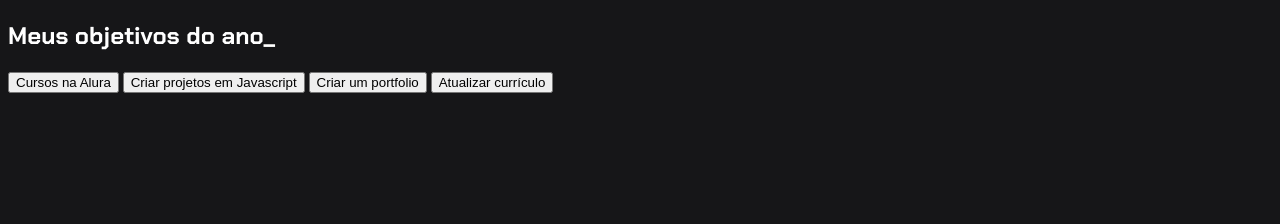
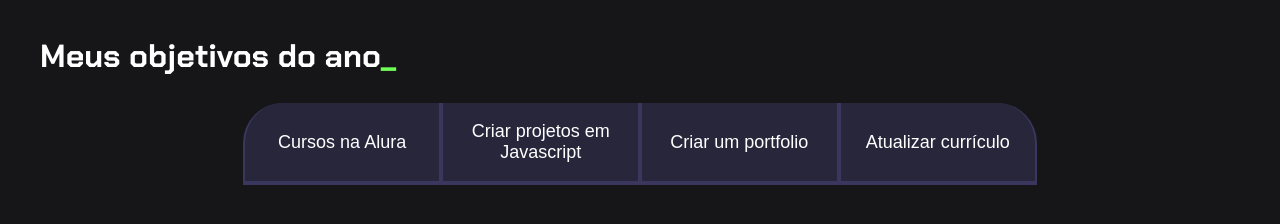
Before and after one commit to Matheus2Arthur/-3C-MAT, a plain HTML site: page index.html in a window 1280 px wide. Drawn offline with Linux system fonts and the light colour scheme.

Commit message:
Add files via upload

```diff
--- a/index.html
+++ b/index.html
@@ -8,7 +8,7 @@
 </head>
 <body>
     <section class="conteudo-principal">
-        <h2 class="titulo-principal">Meus objetivos do ano_</h2>
+        <h2 class="titulo-principal">Meus objetivos do ano<span>_</span></h2>
         <div class="botoes">
             <button class="botao">Cursos na Alura</button>
             <button class="botao">Criar projetos em Javascript</button>
--- a/style.css
+++ b/style.css
@@ -14,3 +14,60 @@ body {
   color: var(--branco);
   font-family: 'Chakra Petch', sans-serif;
 }
+
+
+
+.conteudo-principal {
+  display: flex;
+  flex-direction: column;
+  justify-content: center;
+  align-items: center;
+  max-width: 1200px;
+  width: 100%;
+  margin: 0 auto;
+}
+
+.titulo-principal{
+  text-align: left;
+  width: 100%;
+  font-size: 32px;
+
+}
+
+.titulo-principal span {
+  color: var(--verde);
+}
+
+.botao {
+  font-family: "Crakra Petch", sans-serif;
+  background-color: var(--botao-inativo);
+  color: var(--branco);
+  display: flex;
+  justify-content: center;
+  padding: 1em;
+  font-size: 18px;
+  align-items: center;
+  width: 100%;
+  border-bottom: 4px solid var(--botao-ativo);
+  border-left: 2px solid var(--botao-ativo);
+  border-right: 2px solid var(--botao-ativo);
+  border-top: none;
+}
+
+.botoes {
+  display: block;
+}
+
+@media screen and (min-width: 768px) {
+  .botoes {
+      display: flex;
+  }
+
+  .botao:first-child {
+      border-radius: 40px 0 0 0;
+  }
+
+  .botao:last-child {
+      border-radius: 0 40px 0 0;
+  }
+}
```
